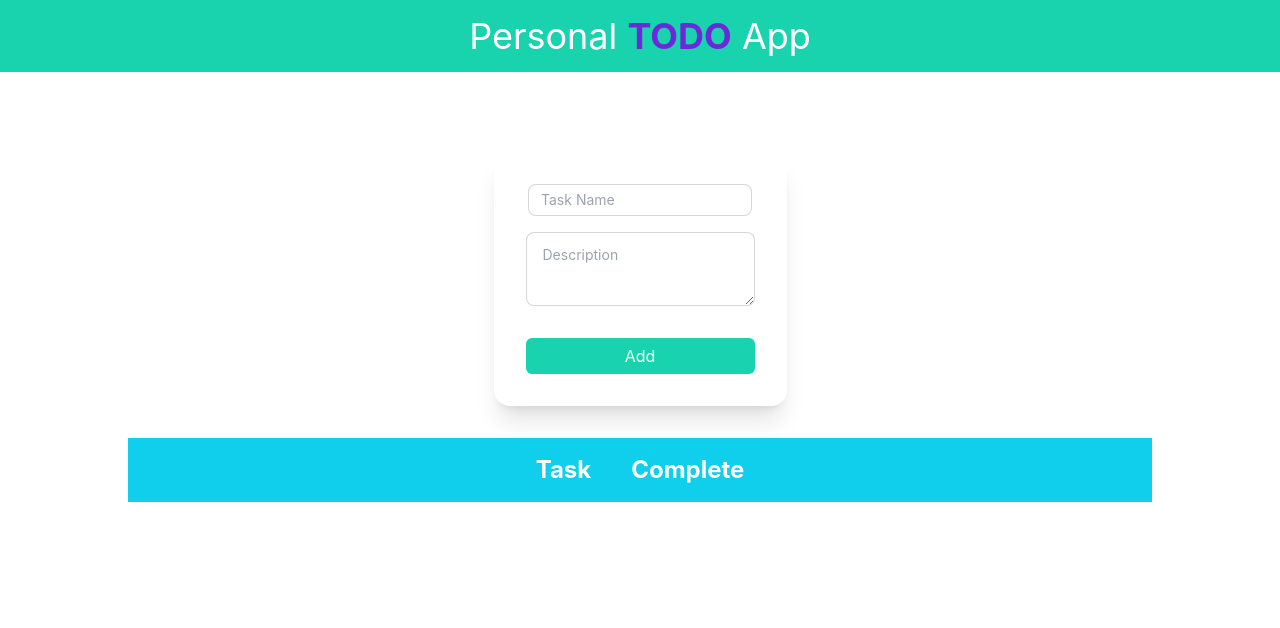
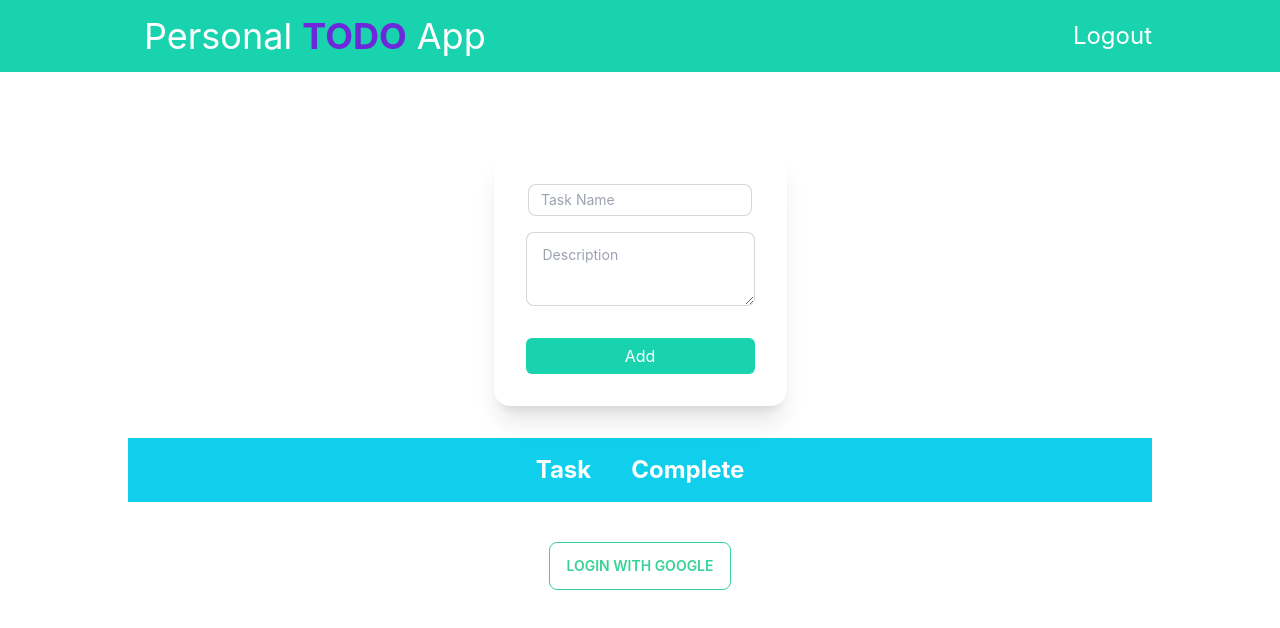
Before and after one commit to Lil-boss/personal_todo_app, a React (Create React App) app: page /login in a window 1280 px wide. Shown: the top 628 px of the page. Built offline with nearby package versions, Linux system fonts and the light colour scheme; no server answers; sample sign-in values are in the browser's storage.

Commit message:
firebase auth success

```diff
--- a/package.json
+++ b/package.json
@@ -8,6 +8,7 @@
     "@testing-library/user-event": "^13.5.0",
     "axios": "^0.27.2",
     "daisyui": "^2.15.0",
+    "firebase": "^9.8.1",
     "react": "^18.1.0",
     "react-dom": "^18.1.0",
     "react-firebase-hooks": "^5.0.3",
--- a/src/App.js
+++ b/src/App.js
@@ -3,14 +3,24 @@ import { Toaster } from 'react-hot-toast';
 import { Route, Routes } from "react-router-dom";
 import Complete from "./pages/completePage/Complete";
 import Task from "./pages/Task/Task";
+import Login from "./pages/auth/Login/Login";
+import RequireAuth from "./pages/auth/RequireAuth/RequireAuth";
 function App() {
   return (
     <div>
       <Toaster />
       <Home />
       <Routes>
-        <Route path="/complete" element={<Complete />} />
-        <Route path="/task" element={<Task />} />
+        <Route path="/login" element={<Login />} />
+        <Route path="/complete" element={
+          <RequireAuth>
+            <Complete />
+          </RequireAuth>} />
+        <Route path="/task" element={
+          <RequireAuth>
+            <Task />
+          </RequireAuth>
+        } />
       </Routes>
     </div>
   );
--- a/src/components/table/Table.jsx
+++ b/src/components/table/Table.jsx
@@ -30,7 +30,7 @@ const Table = () => {
     }
     return (
         <div className='w-4/5 mx-auto'>
-            <div className="overflow-x-auto mt-10">
+            <div className="overflow-x-auto mt-10 mb-10">
                 <table className="table table-zebra w-full">
                     <thead>
                         <tr>
--- a/src/components/taskbar/Taskbar.jsx
+++ b/src/components/taskbar/Taskbar.jsx
@@ -1,14 +1,15 @@
 import axios from 'axios';
-import React from 'react';
+import React, { useState } from 'react';
 import { useForm } from 'react-hook-form';
 import toast from 'react-hot-toast';
 const Taskbar = () => {
     const { register, handleSubmit } = useForm();
+    const [date, setDate] = useState(new Date());
     const onSubmit = data => {
         try {
             const taskName = data.taskName;
             const description = data.description;
-            const taskDate = "2020-01-01";
+            const taskDate = date.toDateString();
             axios.post('https://mysterious-sea-46191.herokuapp.com/api/tasks', {
                 taskName,
                 description,
--- a/src/pages/Home/Home.jsx
+++ b/src/pages/Home/Home.jsx
@@ -1,12 +1,27 @@
+import { signOut } from 'firebase/auth';
 import React from 'react';
+import { useAuthState } from 'react-firebase-hooks/auth';
 import { Link } from 'react-router-dom';
 import Taskbar from '../../components/taskbar/Taskbar';
+import auth from '../auth/firebase/firebase.init';
 
 const Home = () => {
+    const [user] = useAuthState(auth);
+    const logout = () => {
+        signOut(auth);
+    };
     return (
         <div>
-            <div className='sticky top-0 z-10'>
-                <h1 className='text-4xl bg-secondary text-white text-center p-4'>Personal <span className='text-violet-700 font-bold'>TODO</span> App</h1>
+            <div className='sticky top-0 z-10 bg-secondary text-white'>
+                <div className='w-4/5 mx-auto'>
+                    <div className='flex flex-row justify-between items-center'>
+                        <h1 className='text-4xl  text-center p-4'>Personal <span className='text-violet-700 font-bold'>TODO</span> App</h1>
+                        {
+                            user ? <button onClick={logout} className='text-2xl'><Link to="/">Logout</Link></button>
+                                : <h1 className='text-2xl'><Link to="/login">Login</Link></h1>
+                        }
+                    </div>
+                </div>
             </div>
             <Taskbar />
             <div className='w-4/5 mx-auto bg-primary text-white'>
--- /dev/null
+++ b/src/pages/auth/Login/Login.jsx
@@ -0,0 +1,31 @@
+import React from 'react';
+import { useSignInWithGoogle } from 'react-firebase-hooks/auth';
+import { useLocation, useNavigate } from 'react-router-dom';
+import auth from '../firebase/firebase.init';
+const Login = () => {
+    const navigate = useNavigate();
+    const location = useLocation();
+    const from = location.state ? location.state.from : { pathname: '/' };
+    const [signInWithGoogle, user, loading, error] = useSignInWithGoogle(auth);
+
+    const handleLogin = () => {
+        try {
+            signInWithGoogle()
+        } catch (e) {
+            console.log(e)
+        }
+    }
+
+    if (user) {
+        navigate(from || '/', { replace: true });
+    }
+    if (loading) return <div>Loading...</div>
+    if (error) return <div>Error: {error.message}</div>
+    return (
+        <div className='flex justify-center items-center mt-10'>
+            <button onClick={handleLogin} class="btn btn-outline btn-success">Login With Google</button>
+        </div>
+    );
+};
+
+export default Login;
--- /dev/null
+++ b/src/pages/auth/RequireAuth/RequireAuth.jsx
@@ -0,0 +1,17 @@
+import React from 'react';
+import { useAuthState } from 'react-firebase-hooks/auth';
+import { Navigate, useLocation } from 'react-router-dom';
+import auth from '../firebase/firebase.init';
+function RequireAuth({ children }) {
+    const [user] = useAuthState(auth);
+    let location = useLocation();
+    if (!user) {
+        return <Navigate to="/login" state={{ from: location }} replace />;
+    }
+
+    return children;
+}
+
+
+
+export default RequireAuth;
--- /dev/null
+++ b/src/pages/auth/firebase/firebase.init.js
@@ -0,0 +1,17 @@
+
+import { initializeApp } from "firebase/app";
+import { getAuth } from "firebase/auth";
+
+const firebaseConfig = {
+    apiKey: process.env.REACT_APP_API_KEY_AUTH,
+    authDomain: process.env.REACT_APP_AUTH_DOMAIN_AUTH,
+    projectId: process.env.REACT_APP_PROJECTID_AUTH,
+    storageBucket: process.env.REACT_APP_STORAGEBUCKET_AUTH,
+    messagingSenderId: process.env.REACT_APP_MESSAGINGSENDERID_AUTH,
+    appId: process.env.REACT_APP_APPID_AUTH,
+};
+
+const app = initializeApp(firebaseConfig);
+const auth = getAuth(app)
+
+export default auth;
```
Also changed, not shown: 1 other file (tests, documents, lock files or other folders).
